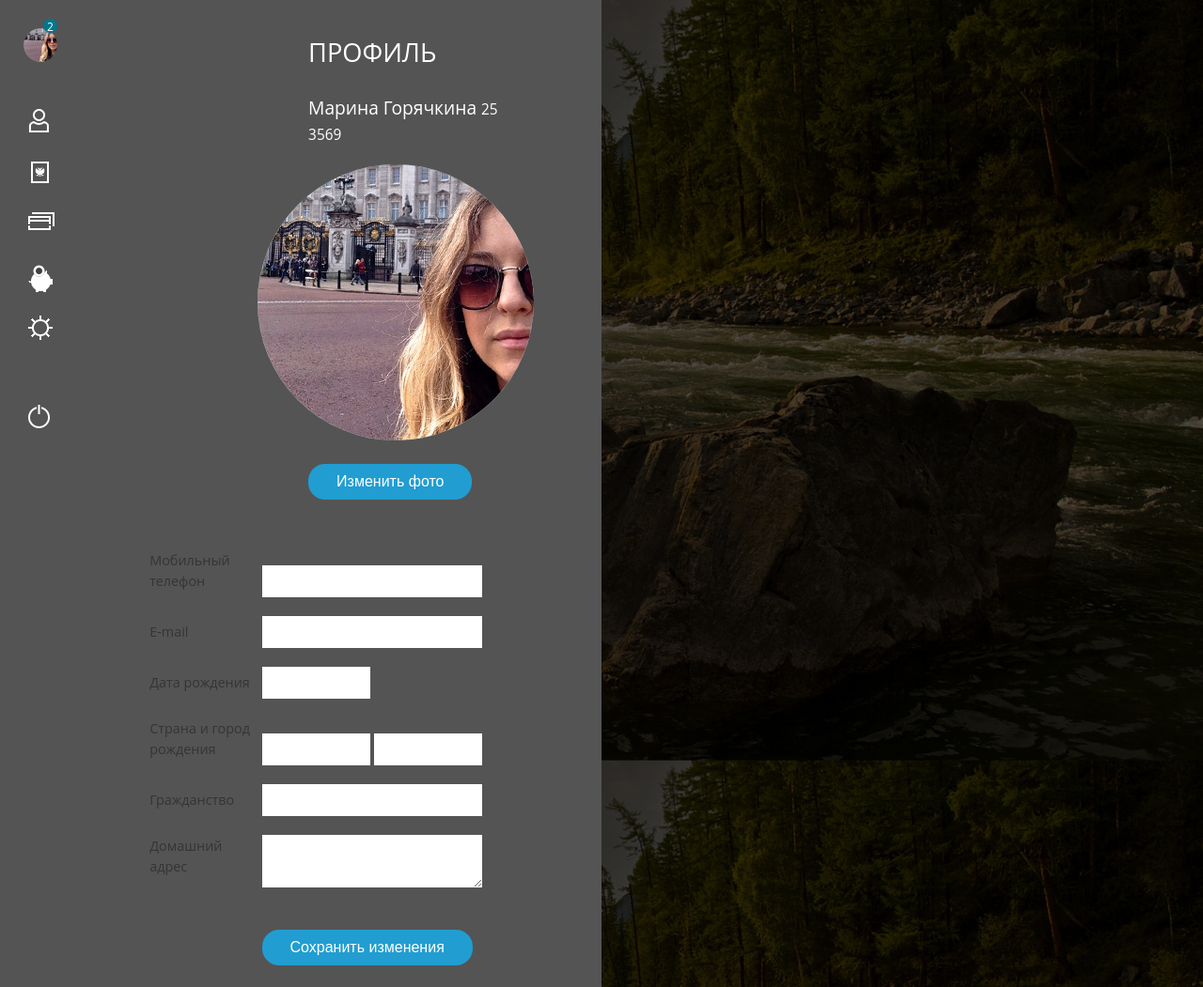
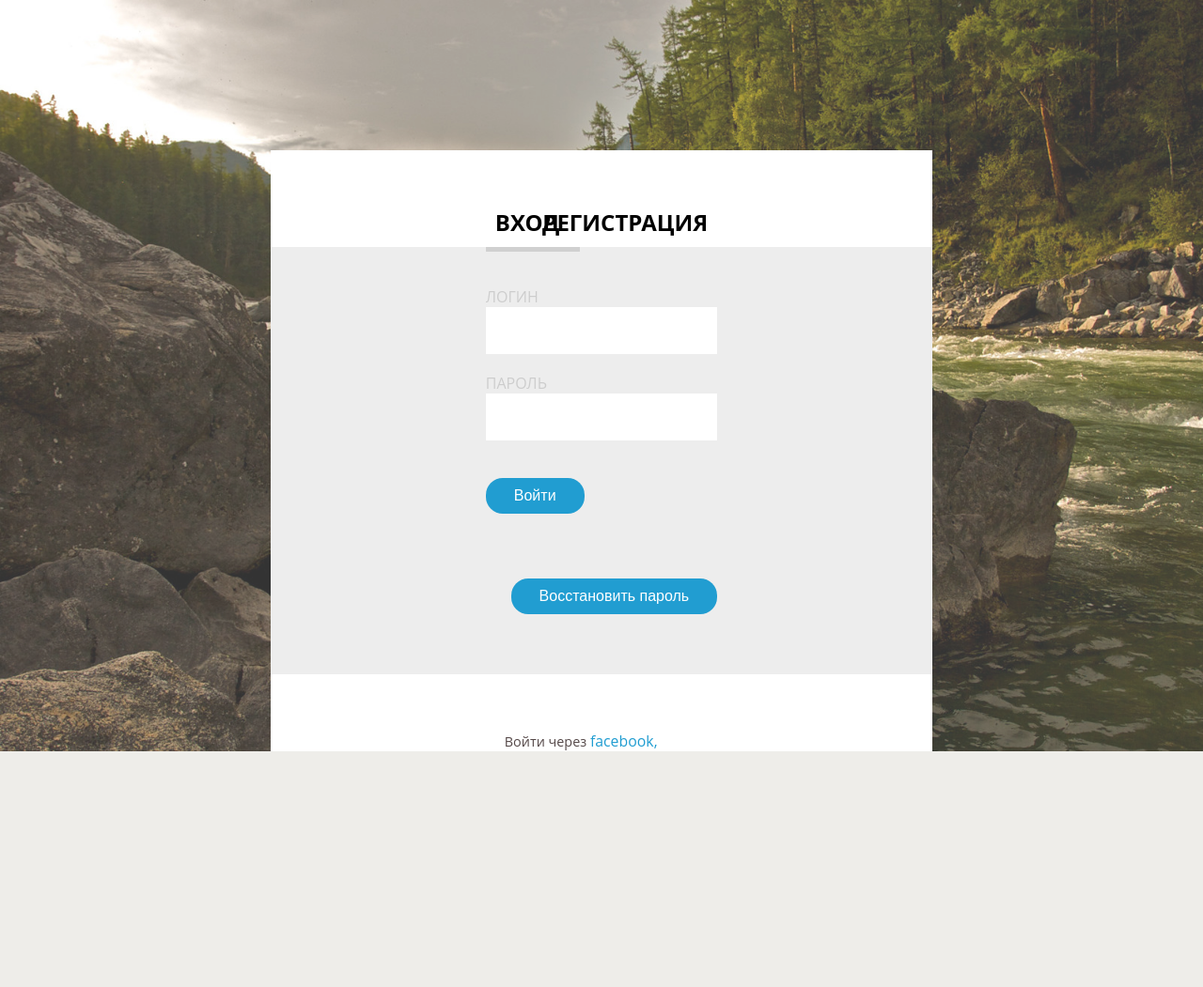
Before and after one commit to KateKorneeva/user-profile, a PHP site: page / in a window 1280 px wide. Shown: the whole page at 94% size. After the commit the page ends 800 px from the top, so only its background shows below. Run offline with PHP 8.4, Linux system fonts and the light colour scheme.

Commit message:
added small things like acievements icons, close icon to profile screen; active state tab indicator for login page

```diff
--- a/index.html
+++ b/index.html
@@ -7,7 +7,7 @@
 	</head>
 
 	<body>
-		<div class="login-overlay hidden">
+		<div class="login-overlay">
 			<div class="popup">
 
 				<div class="top">
@@ -19,6 +19,8 @@
 
 				<div class="panel">
 
+					<div class="active-tab-login"></div>
+					<div class="active-tab-register hidden"></div>
 					<div class="login-box">
 						<form>
 							<label class="label" for="login">Логин</label><input class="input" name="login" type="text">
@@ -45,7 +47,7 @@
 			</div> <!-- popup -->
 		</div> <!-- login-overlay -->
 
-		<div class="profile-overlay">
+		<div class="profile-overlay hidden">
 
 			<div class="profile">
 
@@ -68,7 +70,9 @@
 						<p class="profile-box__name">
 						Марина Горячкина
 						<span class="achiev">25 </span>
+						<img src="img/prize.png">
 						<span class="achiev">3569 </span>
+						<img src="img/star.png">
 						</p>
 						<img class="avatar" src="img/avatar.jpg">
 						<button class="button btn-photo">Изменить фото</button>
@@ -126,6 +130,10 @@
 
 				</div> <!-- profile-box -->
 
+				<div class="close-button">
+					<img src="img/close.png">
+				</div>
+
 			</div> <!-- profile -->
 
 		</div> <!-- profile-overlay -->
--- a/style.css
+++ b/style.css
@@ -32,6 +32,7 @@ a {
 .login-overlay {
 	background: rgba(255,255,255,0.2);
 	height: 100%;
+	overflow: hidden;
 }
 
 .popup {
@@ -81,6 +82,20 @@ a {
 
 .tab-register {
 	right: 0;
+}
+
+.active-tab-login, .active-tab-register {
+	height: 5px;
+	background-color: #d0d0d0;
+}
+
+.active-tab-login {
+	width: 100px;
+}
+
+.active-tab-register {
+	width: 200px;
+	float: right;
 }
 
 .bottom-container {
@@ -162,7 +177,7 @@ a {
 	width: 50%;
 	min-height: 100%;
 	background-color: #545454;
-	/*overflow: hidden;*/
+	position: relative;
 }
 
 .menu-panel {
@@ -280,3 +295,9 @@ a {
 	width: 61%;
 	display: inline-block;
 }
+
+.close-button {
+	position: absolute;
+	top: 35px;
+	right: 10%;
+}
```
Also changed, not shown: img/close.png (added), img/prize.png (added), img/star.png (added).
